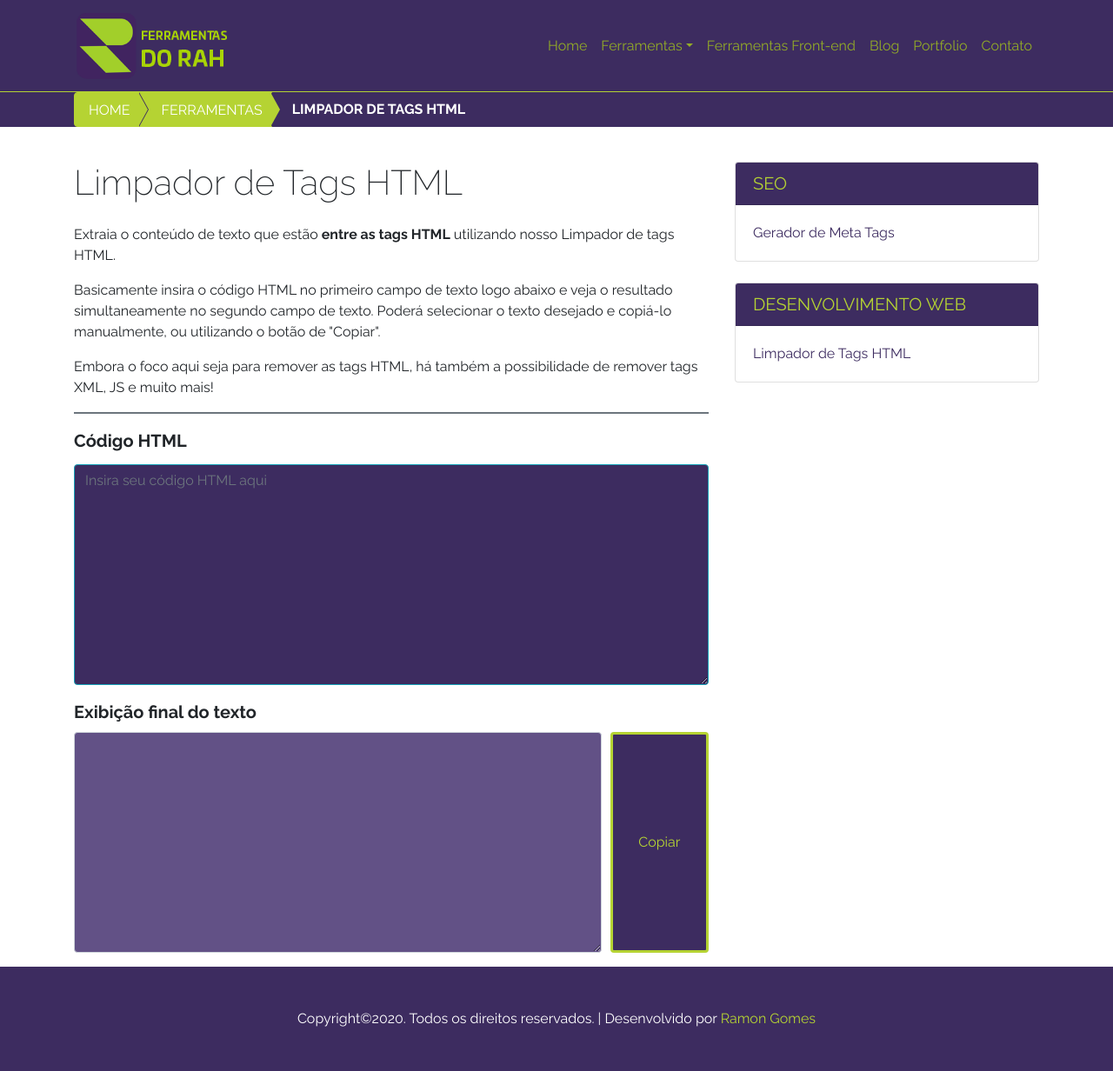
After one commit to Rahgomes/ferramentas, a PHP site: page /ferramentas/limpador-tags-html in a window 1280 px wide. The commit adds this page. Shown: the whole page at 87% size. Run offline with PHP 8.4, Linux system fonts and the light colour scheme; data that the repository does not hold is empty.

Commit message:
Nova ferramenta - Limpador de tags HTML

```diff
--- a/gerador-meta-tags.php
+++ b/gerador-meta-tags.php
@@ -234,7 +234,7 @@ include('inc/head.php');
             $('[data-toggle="tooltip"]').tooltip();
         });
     </script>
-    <script src="vendor/tools/gerador-meta-tags.js"></script>
+    <script src="vendor/tools/gerador-meta-tags/gerador-meta-tags.js"></script>
 
 </body>
 
--- a/inc/coluna-lateral.php
+++ b/inc/coluna-lateral.php
@@ -15,16 +15,33 @@
 </div> -->
 
   <!-- Categories Widget -->
-<div class="card my-4 lateral-sticky">
+  <div class="lateral-sticky">
+    <div class="card my-4">
       <h5 class="card-header card-header-custom">SEO</h5>
       <div class="card-body">
         <div class="row">
           <div class="col-lg-12">
             <ul class="list-unstyled mb-0">
               <li>
-            <a href="<?=$url?>gerador-meta-tags" class="simple-link-custom-dark text-decoration-none" title="Gerador de Meta Tags">Gerador de Meta Tags</a>
+                <a href="<?= $url ?>gerador-meta-tags" class="simple-link-custom-dark text-decoration-none" title="Gerador de Meta Tags">Gerador de Meta Tags</a>
               </li>
             </ul>
+          </div>
+        </div>
+      </div>
+    </div>
+
+    <div class="card my-4">
+      <h5 class="card-header card-header-custom">DESENVOLVIMENTO WEB</h5>
+      <div class="card-body">
+        <div class="row">
+          <div class="col-lg-12">
+            <ul class="list-unstyled mb-0">
+              <li>
+                <a href="<?= $url ?>limpador-tags-html" class="simple-link-custom-dark text-decoration-none" title="Limpador de Tags HTML">Limpador de Tags HTML</a>
+              </li>
+            </ul>
+          </div>
         </div>
       </div>
     </div>
--- a/inc/geral.php
+++ b/inc/geral.php
@@ -1,8 +1,8 @@
 <?
 $nomeSite = 'Ferramentas do Rah';
 // $slogan = '';
-// $url = 'http://localhost/ferramentas/';
-$url = 'http://www.ferramentas.ramongomes.com.br/';
+$url = 'http://localhost/ferramentas/';
+// $url = 'http://www.ferramentas.ramongomes.com.br/';
 $author = 'Ramon Gomes';
 $prepos = array(' a ',' á ',' à ',' ante ',' até ',' após ',' de ',' desde ',' em ',' entre ',' com ',' para ',' por ',' perante ',' sem ',' sob ',' sobre ',' na ',' no ',' e ',' do ',' da ',' ','(',')','\'','"','.','/',':',' | ', ',, ');
 
--- a/inc/head.php
+++ b/inc/head.php
@@ -4,7 +4,7 @@
 <head>
     <? include('inc/geral.php'); ?>
 
-    <title><?= $title . ' ' . $nomeSite ?></title>
+    <title><?= $title?></title>
 
     <meta charset="UTF-8">
     <meta name="viewport" content="width=device-width, initial-scale=1.0">
@@ -15,7 +15,7 @@
     <meta name="revisit-after" content="7 days">
     <link rel="canonical" href="<?= $url . $urlPagina ?>">
     <meta property="og:region" content="Brasil">
-    <meta property="og:title" content="<?= $title . " - " . $nomeSite ?>">
+    <meta property="og:title" content="<?= $title?>">
     <meta property="og:type" content="article">
     <meta property="og:url" content="<?= $url . $urlPagina ?>">
     <meta property="og:description" content="<?= $desc ?>">
--- a/inc/header.php
+++ b/inc/header.php
@@ -18,7 +18,8 @@
           <li class="nav-item dropdown">
             <a class="nav-link dropdown-toggle" title="Ferramentas" href="<?= $url ?>ferramentas" id="dropDownProdutos" aria-haspopup="true" aria-expanded="false">Ferramentas</a>
             <div class="dropdown-menu dropdown-menu-custom dropdown-menu-right" aria-labelledby="dropDownProdutos">
-              <a class="dropdown-item" href="<?=$url?>gerador-meta-tags" title="Gerador de Meta Tags">Gerador de Meta Tags</a>
+              <a class="dropdown-item" href="<?= $url ?>gerador-meta-tags" title="Gerador de Meta Tags">Gerador de Meta Tags</a>
+              <a class="dropdown-item" href="<?= $url ?>limpador-tags-html" title="Limpador de Tags HTML">Limpador de Tags HTML</a>
             </div>
           </li>
           <li class="nav-item">
--- /dev/null
+++ b/limpador-tags-html.php
@@ -0,0 +1,77 @@
+<?
+$h1 = 'Limpador de Tags HTML';
+$title =  'Limpador de Tags HTML Atualizado | Ferramentas do Rah';
+$desc = $h1 . ' - ' . 'Basicamente insira o código HTML no primeiro campo de texto logo abaixo e veja o resultado simultaneamente no segundo campo de texto';
+$key = '';
+include('inc/head.php');
+?>
+</head>
+
+<body>
+    <? include('inc/header.php'); ?>
+    <?= $breadnv2 ?>
+    <!-- Page Content -->
+    <div class="container">
+
+        <div class="row">
+
+            <!-- Blog Entries Column -->
+            <div class="col-md-8">
+
+                <!-- <div class="row"> -->
+                <h1 class="font-weight-light my-4"><?= $h1 ?></h1>
+                <p>Extraia o conteúdo de texto que estão <span class="font-weight-bold">entre as tags HTML</span> utilizando nosso Limpador de tags HTML.</p>
+                <p>Basicamente insira o código HTML no primeiro campo de texto logo abaixo e veja o resultado simultaneamente no segundo campo de texto. Poderá selecionar o texto desejado e copiá-lo manualmente, ou utilizando o botão de "Copiar".</p>
+                <p>Embora o foco aqui seja para remover as tags HTML, há também a possibilidade de remover tags XML, JS e muito mais!</p>
+                <!-- </div> -->
+                <!-- <div class="row"> -->
+                <form id="formRemoveTags">
+
+                    <hr class="border border-secondary">
+                    <div class="form-group">
+                        <label for="codeArea" class="lead font-weight-bold">Código HTML</label>
+                        <textarea class="form-control border border-info mt-1" id="codeArea" name="codeArea" placeholder="Insira seu código HTML aqui" rows="10" cols="50"></textarea>
+                        <!-- <small class="form-text text-dark">Quantidade de caracteres da Meta Tag Title:</small> -->
+                        <!-- <div class="form-row mt-3">
+                            <div class="col-md-12">
+                                <input type="submit" value="Remover Tags" class="btn btn-custom d-block w-100">
+                            </div>
+                        </div> -->
+
+                        <label for="textArea" class="lead font-weight-bold mt-3">Exibição final do texto</label>
+                        <div class="form-row">
+                            <div class="col-md-10">
+                                <textarea id="textArea" name="textArea" class="form-control" rows="10" readonly></textarea>
+                            </div>
+                            <div class="col-md-2">
+                                <button type="button" data-toggle="tooltip" data-placement="top" title="Copiar para a área de transferência" id="copyClipboard" class="btn btn-custom w-100 h-100">Copiar</button>
+                            </div>
+                        </div>
+                    </div>
+
+                </form>
+                <!-- </div> -->
+                <div class="mb-3">
+                    <!-- <h2>Qual a importância das Meta tags para o SEO</h2> -->
+                    <!-- <p>Abordamos mais da importância das Meta tags em nosso artigo: <a href="http://blog.ramongomes.com.br/meta-tags/" target="_blank" title="O que são Meta Tags" class="simple-link-custom-dark text-decoration-none font-weight-bold">O que são Meta Tags</a>, falamos também sobre as principais tags para utilizar em seu site, além de algumas tags alternativas, que dependendo do projeto pode sim ser essencial sua utilização.</p> -->
+                </div>
+
+            </div>
+
+            <? include('inc/coluna-lateral.php'); ?>
+
+        </div>
+    </div>
+    <!-- /.container -->
+
+    <? include('inc/footer.php') ?>
+    <script>
+        $(function() {
+            $('[data-toggle="tooltip"]').tooltip();
+        });
+    </script>
+    <script src="vendor/tools/limpador-tags-html/limpador-tags-html.js"></script>
+
+</body>
+
+</html>
--- /dev/null
+++ b/vendor/tools/limpador-tags-html/limpador-tags-html.js
@@ -0,0 +1,26 @@
+window.addEventListener('load', () => {
+    removeCode();
+});
+
+function copiedContent(result, changeAttr) {
+    result.select();
+    result.setSelectionRange(0, 99999); /*mobile devices*/
+    document.execCommand("copy"); /* Copy the text inside the text field */
+    changeAttr.dataset.originalTitle = "Copiado!";
+}
+
+function removeCode() {
+    let codeArea = document.querySelector('#codeArea');
+    let textArea = document.querySelector('#textArea');
+    let copyClipboard = document.querySelector('#copyClipboard');
+
+    codeArea.addEventListener('input', () => {
+        // metaTitleCount.innerHTML = metaTitle.value.length;
+
+String.prototype.stripHTML = function() {return this.replace(/(<([^>]+)>)/gi, "");}
+
+        textArea.value = `${codeArea.value.stripHTML()}`;
+    });
+
+    copyClipboard.addEventListener('click', () => copiedContent(textArea, copyClipboard));
+}
```
Also changed, not shown: ferramentas.php (+24 -14 lines), index.php (+8 -8 lines), .htaccess, vendor/images/bg-ferramentas.svg, vendor/images/desenvolvimento-web.png (added), vendor/images/desenvolvimento-web.svg (added), vendor/images/seo.png (renamed from vendor/images/gerador-meta-tags.png), vendor/tools/gerador-meta-tags/gerador-meta-tags.js (renamed from vendor/tools/gerador-meta-tags.js), 2 other files. Lines whose indentation alone changed are shown as unchanged.
